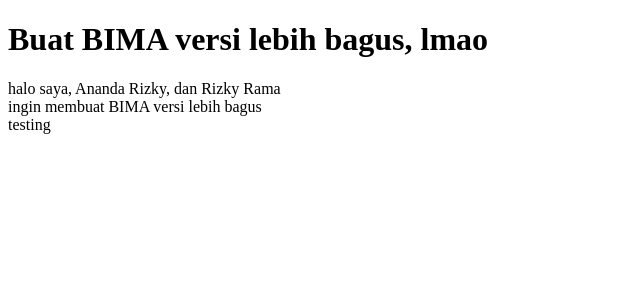
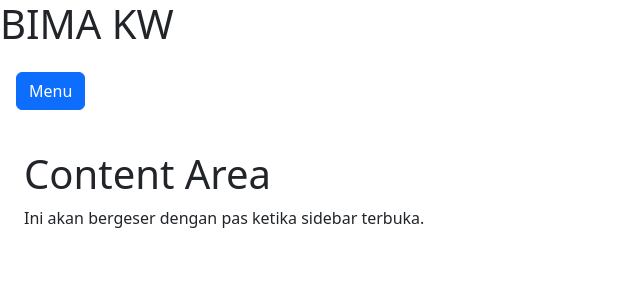
Before and after one commit to Yaboku29/Project-Praktikum-Pemrograman-Web-IFB, a PHP site: page / in a window 1280 px wide. Shown: the top 300 px of the page, without its empty margins (0-640 px from the left). Run offline with PHP 8.4, Linux system fonts and the light colour scheme.

Commit message:
index changes

```diff
--- a/index.php
+++ b/index.php
@@ -1,17 +1,94 @@
+<?php
+/*
+session_start();
+if(!isset($_SESSION['username'])){
+    header("Location: login.php");
+    exit();
+}
+*/
+?>
+
 <!DOCTYPE html>
 <html lang="en">
 <head>
     <meta charset="UTF-8">
     <meta name="viewport" content="width=device-width, initial-scale=1.0">
-    <title>Project Praktikum-Better BIMA</title>
+    <title>Dashboard</title>
+    <link rel="stylesheet" href="https://cdn.jsdelivr.net/npm/bootstrap@5.3.8/dist/css/bootstrap.min.css">
+
+    <style>
+        .content {
+            transition: margin-left 0.3s;
+        }
+        .content.shifted {
+            margin-left: 250px; /* Lebar sidebar */
+        }
+        #sidebar.is-open {
+        position: fixed !important;
+        width: 250px;
+        height: 100vh;
+        transform: none !important; /* hilangkan animasi offcanvas */
+        visibility: visible !important;
+     }
+
+
+    </style>
 </head>
+
 <body>
-    <h1>Buat BIMA versi lebih bagus, lmao</h1>
-    <p>
-        halo saya, Ananda Rizky, dan Rizky Rama <br>
-        ingin membuat BIMA versi lebih bagus
-        <br>
-        testing
-    </p>
+
+    <h1>BIMA KW</h1>
+
+    <!-- Tombol buka sidebar -->
+    <button class="btn btn-primary m-3" data-bs-toggle="offcanvas" data-bs-target="#sidebar">
+        Menu
+    </button>
+
+    <!-- Sidebar -->
+    <div class="offcanvas offcanvas-start text-bg-dark" id="sidebar">
+        <div class="offcanvas-header">
+            <h5 class="offcanvas-title">Sidebar</h5>
+            <button type="button" class="btn-close btn-close-white" data-bs-dismiss="offcanvas"></button>
+        </div>
+        <div class="offcanvas-body">
+            <ul class="nav nav-pills flex-column mb-auto">
+                <li><a href="#" class="nav-link text-white">Home</a></li>
+                <li><a href="#" class="nav-link text-white">Nilai</a></li>
+                <li><a href="#" class="nav-link text-white">Transkrip Nilai</a></li>
+                <li><a href="#" class="nav-link text-white">Daftar dosen</a></li>
+                <li><a href="#" class="nav-link text-white">jadwal Kuliah</a></li>
+            </ul>
+        </div>
+    </div>
+     <div class=""></div>
+    <!-- Content -->
+    <div class="p-4 content" id="content">
+    <h1>Content Area</h1>
+    <p>Ini akan bergeser dengan pas ketika sidebar terbuka.</p>
+</div>
+
+
+    <!-- Bootstrap JS -->
+    <script src="https://cdn.jsdelivr.net/npm/bootstrap@5.3.3/dist/js/bootstrap.bundle.min.js"></script>
+
+    <!-- Script untuk menggeser content -->
+    <script>
+document.addEventListener('DOMContentLoaded', function () {
+    var sidebar = document.getElementById('sidebar');
+    var content = document.getElementById('content');
+
+    sidebar.addEventListener('shown.bs.offcanvas', function () {
+        sidebar.classList.add('is-open');
+        content.style.marginLeft = "250px";
+    });
+
+    sidebar.addEventListener('hidden.bs.offcanvas', function () {
+        sidebar.classList.remove('is-open');
+        content.style.marginLeft = "0";
+    });
+});
+</script>
+
+
 </body>
 </html>
```
